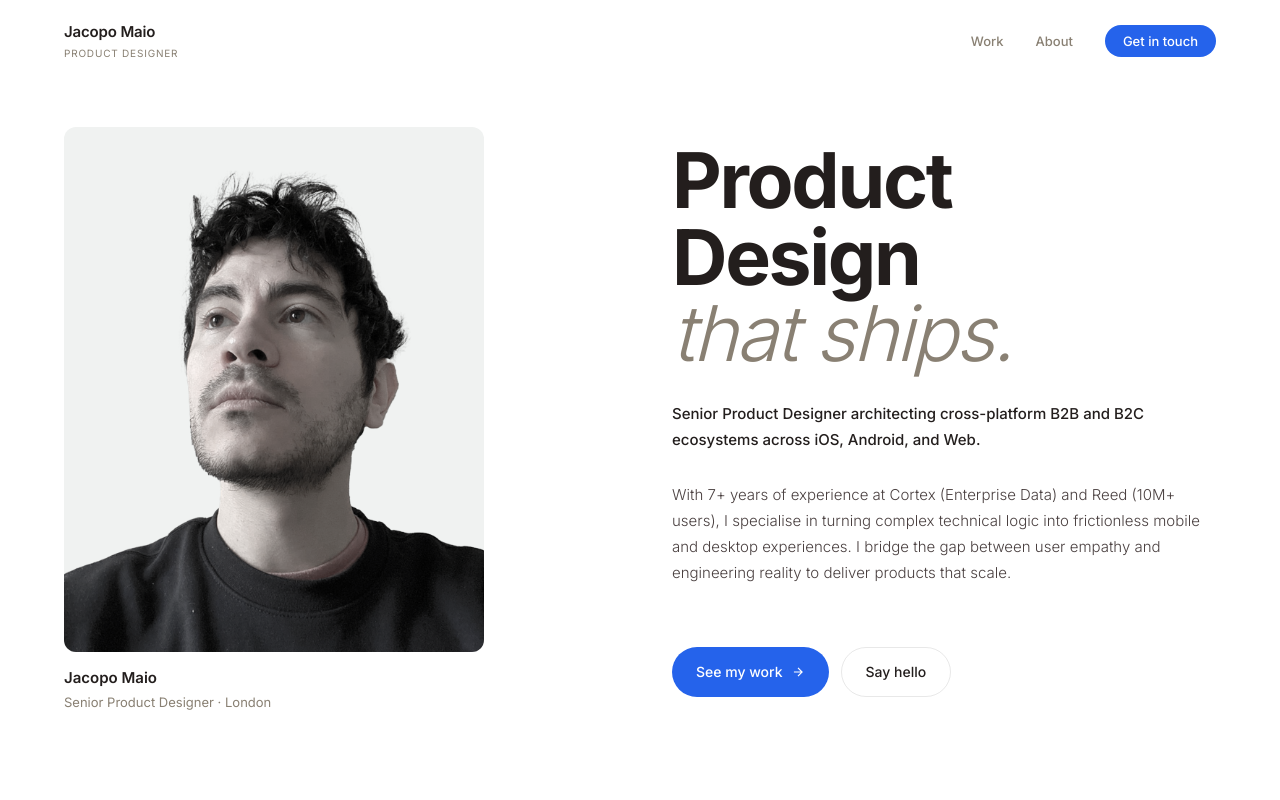
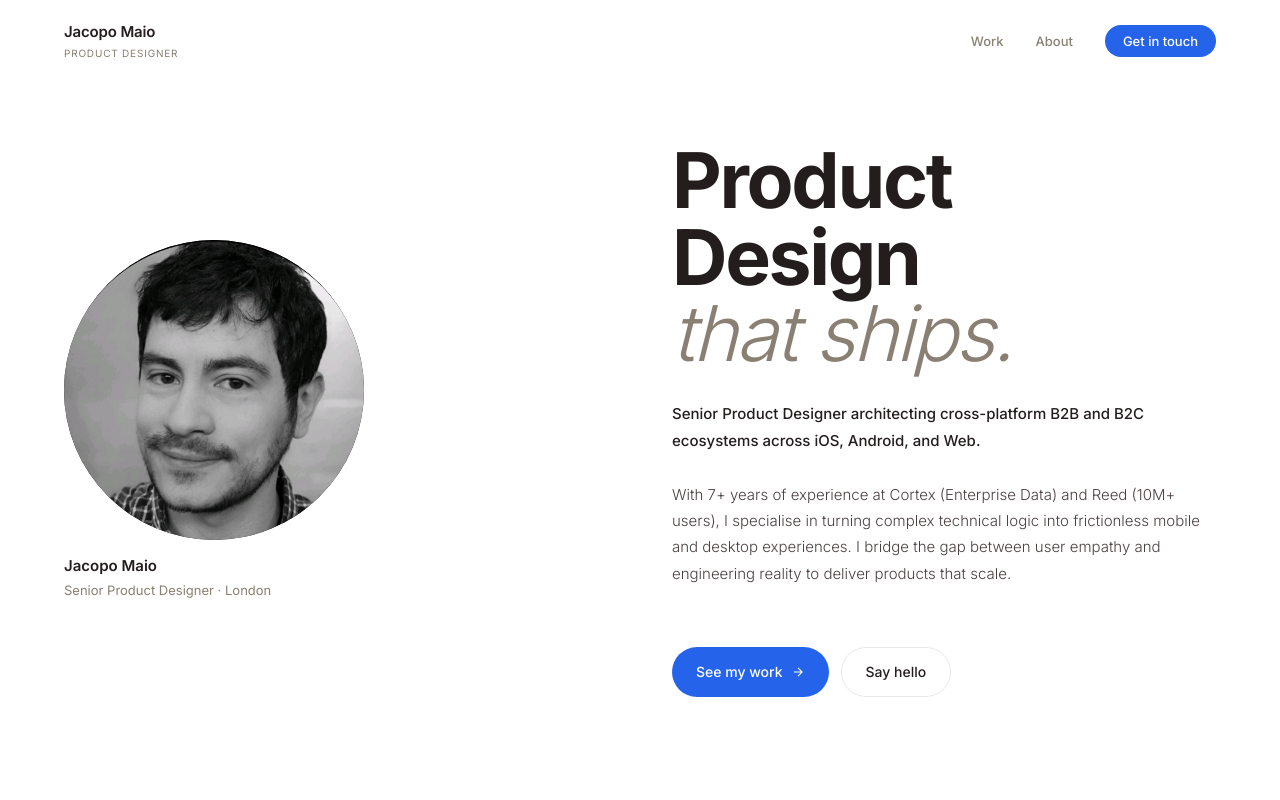
Before and after one commit to jacopoM18/test-website, a plain HTML site: page portfolio/index.html in a window 1280 px wide. Shown: the top 800 px of the page. Drawn offline with Linux system fonts and the light colour scheme.

Commit message:
Swap hero photo to new circular portrait
Co-Authored-By: Claude Sonnet 4.6 <noreply@anthropic.com>

```diff
--- a/portfolio/index.html
+++ b/portfolio/index.html
@@ -32,19 +32,19 @@
 
     .hero__photo {
       width: 100%;
-      max-width: 420px;
-      aspect-ratio: 4/5;
-      border-radius: 12px;
+      max-width: 300px;
+      aspect-ratio: 1;
+      border-radius: 50%;
       overflow: hidden;
-      background: var(--pale);
+      background: #1a1a1a;
     }
 
     .hero__photo img {
       width: 100%;
       height: 100%;
       object-fit: cover;
-      object-position: top center;
-      filter: grayscale(10%);
+      object-position: center 10%;
+      scale: 1.08;
     }
 
     .hero__photo-caption {
@@ -149,7 +149,7 @@
       <!-- Photo col -->
       <div class="hero__photo-col">
         <div class="hero__photo">
-          <img src="assets/jacopo.png" alt="Jacopo Maio, Product Designer" />
+          <img src="assets/jacopo-photo.jpg" alt="Jacopo Maio, Product Designer" />
         </div>
         <div class="hero__photo-caption">
           <strong>Jacopo Maio</strong>
```
Also changed, not shown: portfolio/assets/jacopo-photo.jpg (added).
